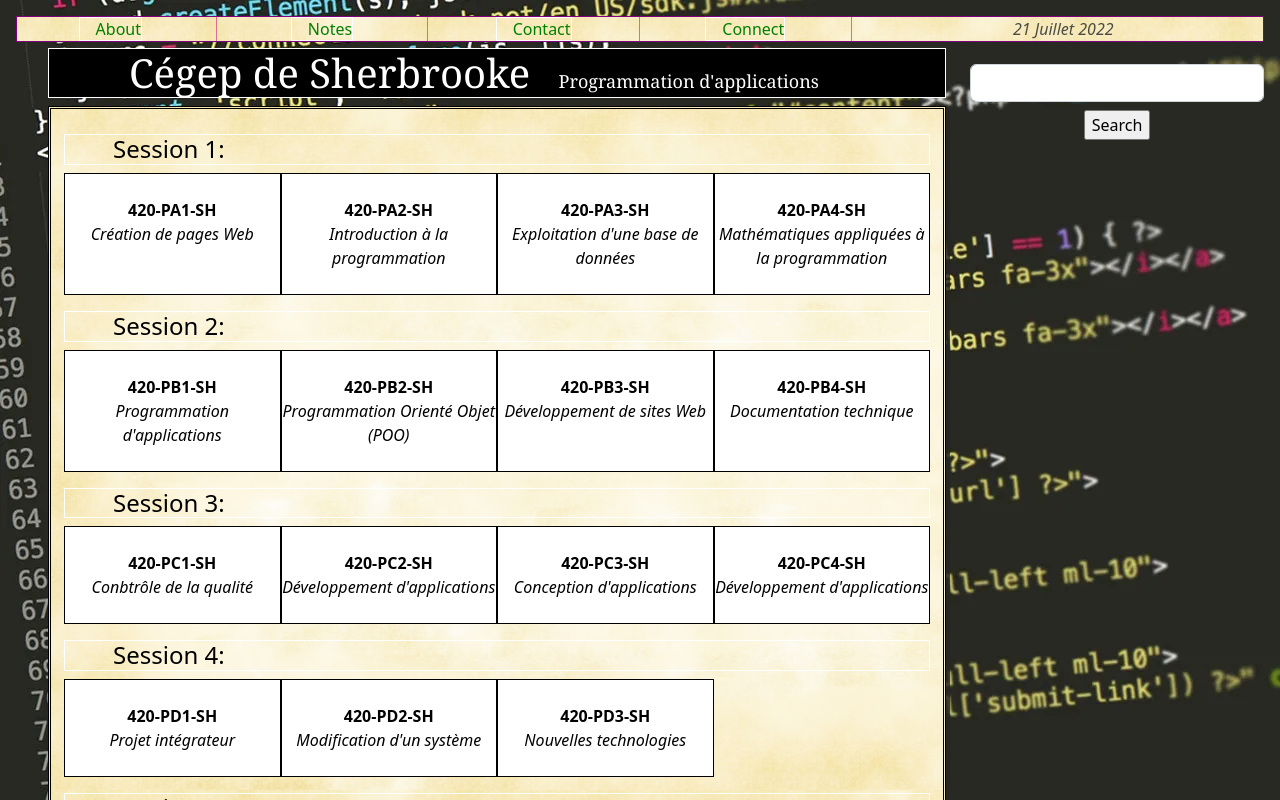
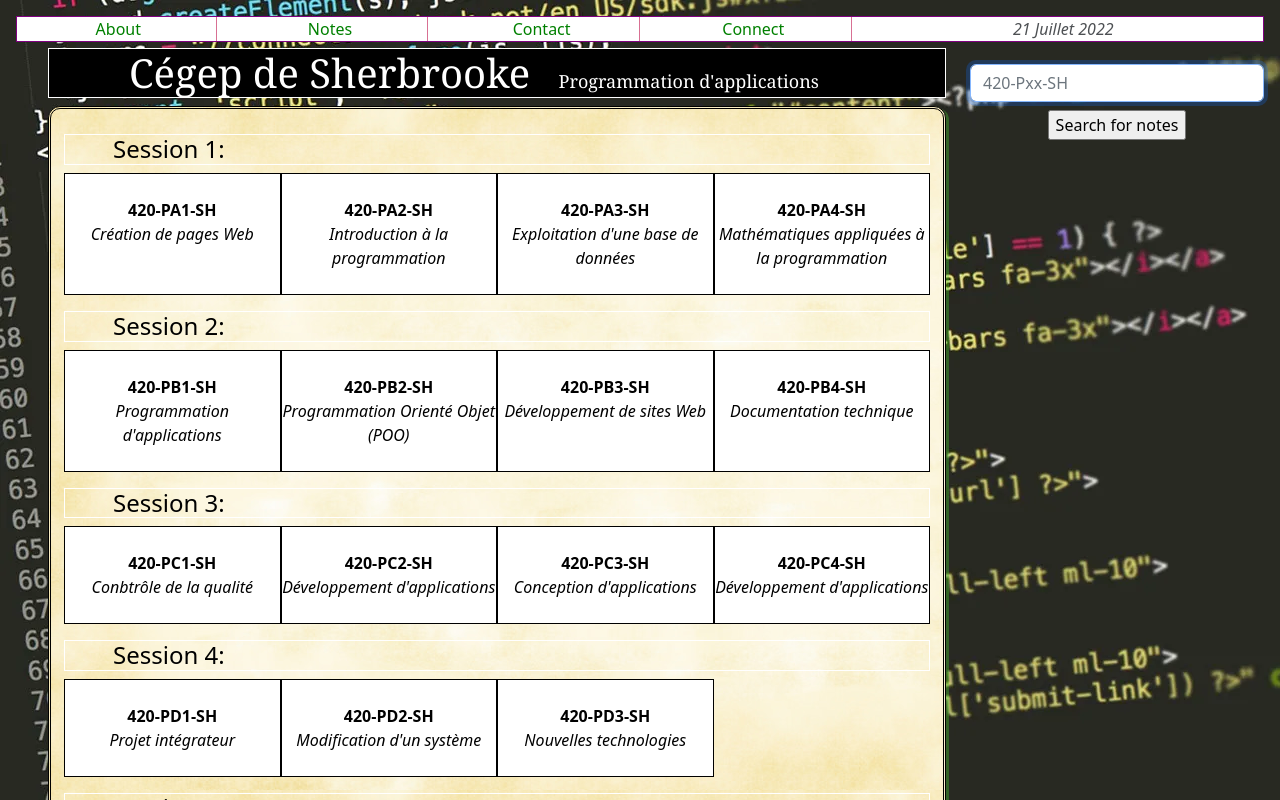
Before and after one commit to QueenJammie/CegepdeSherbrookeReact, a React (Create React App) app: page / in a window 1280 px wide. Shown: the top 800 px of the page. Built offline with nearby package versions, Linux system fonts and the light colour scheme.

Commit message:
Added a notes space displayed after a valid search in the input

```diff
--- a/src/Calendar.css
+++ b/src/Calendar.css
@@ -41,7 +41,8 @@
     background-image: url("./images/parchmen.png");
     border-style: double;
     padding: 25px;
-    box-shadow: 4px 4px #272626d1;
+    box-shadow: 3px 2px rgba(75, 220, 50, 0.318);
+    border-radius: 12px;
 }
 .course-code
 {
--- a/src/Main.css
+++ b/src/Main.css
@@ -7,3 +7,9 @@
 {
     text-align: left;
 }
+.display
+{
+    padding-top: 1em;
+    color: #fff;
+    text-align: left;
+}
--- a/src/Main.js
+++ b/src/Main.js
@@ -4,12 +4,29 @@
 
 export default function Main()
 {
-    const [course, setCourse] = useState(null);
+  let [course, setCourse] = useState(null);
+  let [display, setDisplay] = useState(null);
 
   function handleSubmit(event)
   {
     event.preventDefault();
     alert(`Searching for ${course}`);
+    if (course === "420-PA1-SH")
+    {
+      setDisplay(
+        <div className="display">
+          <p>Notes pour {course}: </p>
+        </div>
+      )
+    }
+    else
+    {
+      setDisplay(
+        <div className="display">
+          <p>Entrez le nom d'une formation dans le formulaire</p>
+        </div>
+      )
+    }
   }
 
   function updateCourse(event)
@@ -20,9 +37,10 @@
   return (
     <div className="Main">
       <form onSubmit={handleSubmit}>
-            <input type="search" className="form-control" onChange={updateCourse} />
-            <input type="submit" value="Search" className="mt-2 btn-primary" />
+      <input type="search" className="form-control" onChange={updateCourse} placeholder="420-Pxx-SH" autofocus="on" />
+      <input type="submit" value="Search for notes" className="mt-2 btn-primary" />
       </form>
+      {display}
     </div>
   )
 }
--- a/src/Menu.css
+++ b/src/Menu.css
@@ -3,7 +3,7 @@
   text-align: center;
   border: 1px solid purple;
   border-style: double;
-  background-image: url("./images/parchmen.png");
+  background-color: #fff
 }
 .menu-cell
 {
```
Lines whose indentation alone changed are shown as unchanged.
